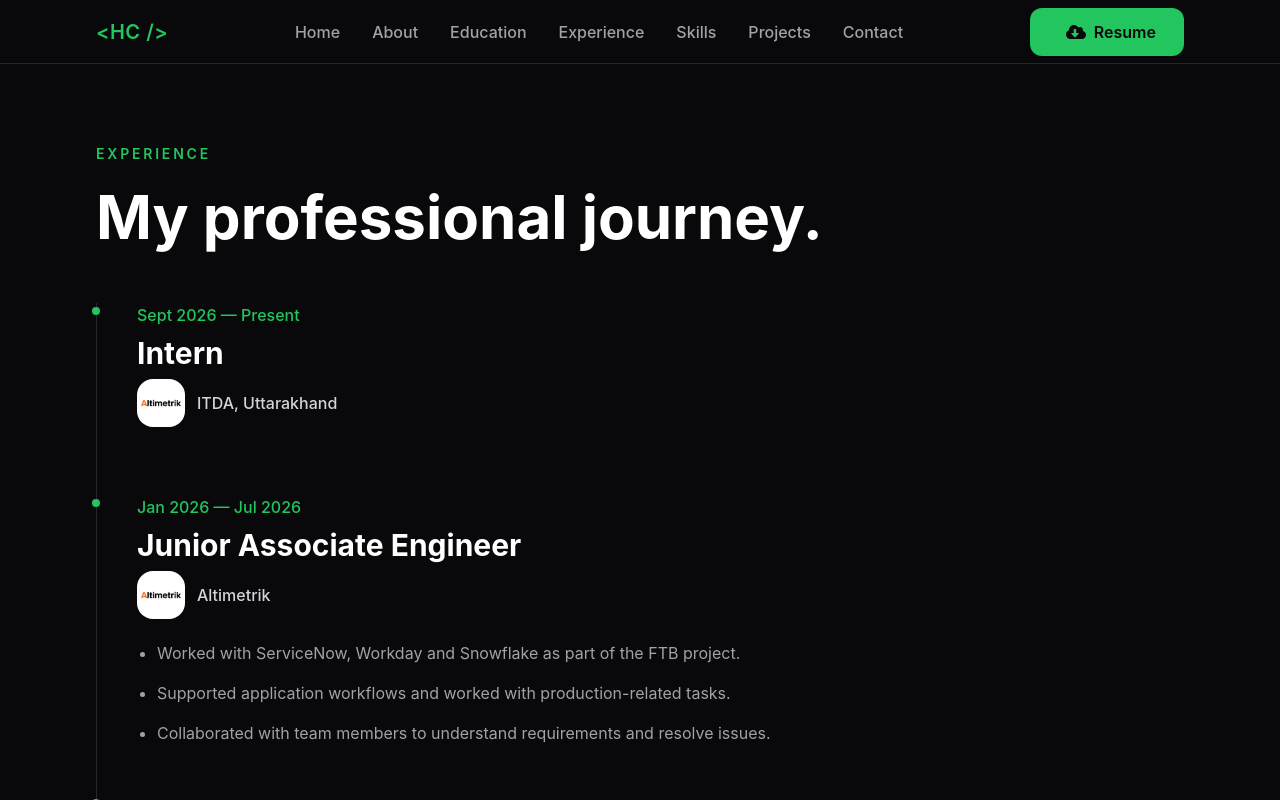
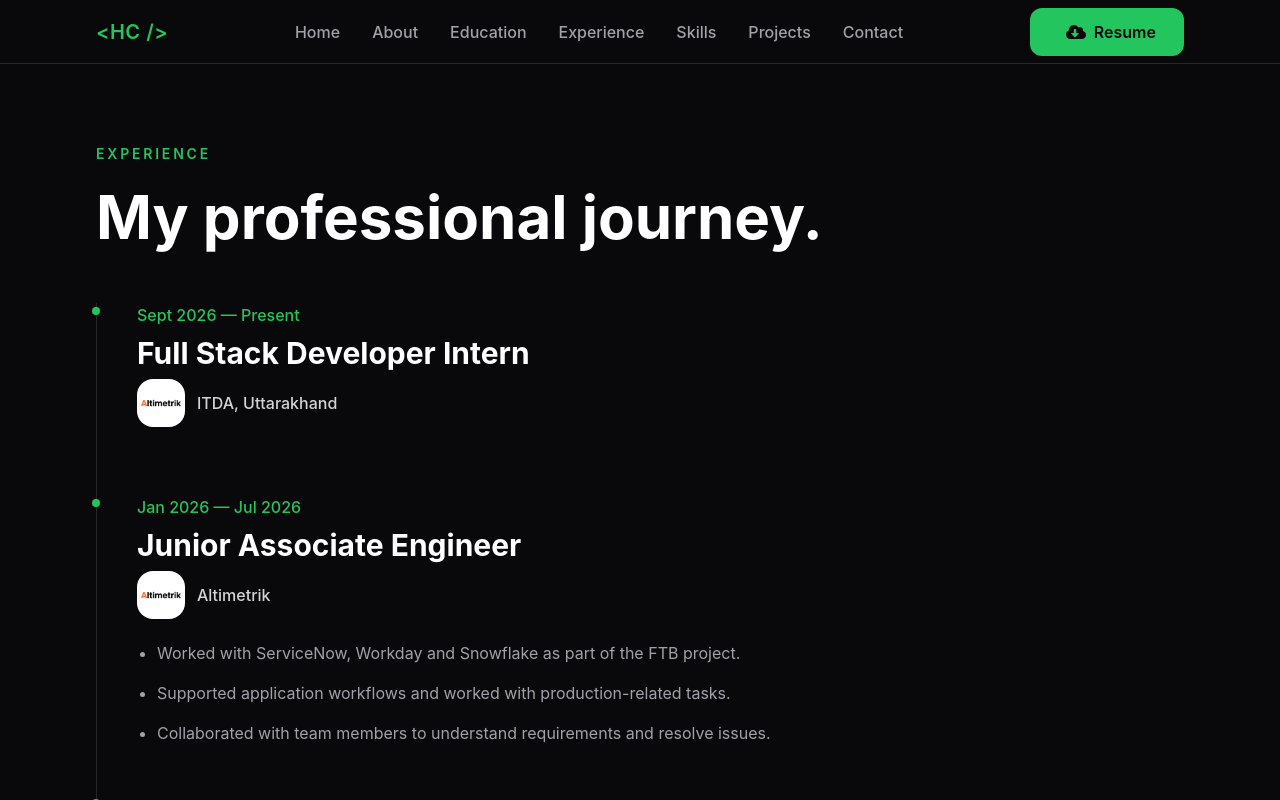
Before and after one commit to hardik10-debug/React-Portfolio-2026, a React (Vite) app: page /experience in a window 1280 px wide. Shown: the top 800 px of the page. Built offline with nearby package versions, Linux system fonts and the light colour scheme.

Commit message:
Update Education and Experience Data

```diff
--- a/src/data/education.js
+++ b/src/data/education.js
@@ -7,7 +7,7 @@ const education = [
     degree: "Bachelor of Technology",
     field: "Computer Science Engineering",
     duration: "2021 — 2025",
-    grade: "CGPA: 8.73 / 10",
+    grade: "CGPA: 8.80 / 10",
     location: "Dehradun, Uttarakhand",
     image: universityImage,
   },
--- a/src/data/experience.js
+++ b/src/data/experience.js
@@ -5,7 +5,7 @@ const experience = [
 
    {
     company: "ITDA, Uttarakhand",
-    role: "Intern",
+    role: "Full Stack Developer Intern",
     duration: "Sept 2026 — Present",
     image: altimetrikLogo,
     description: [
```
